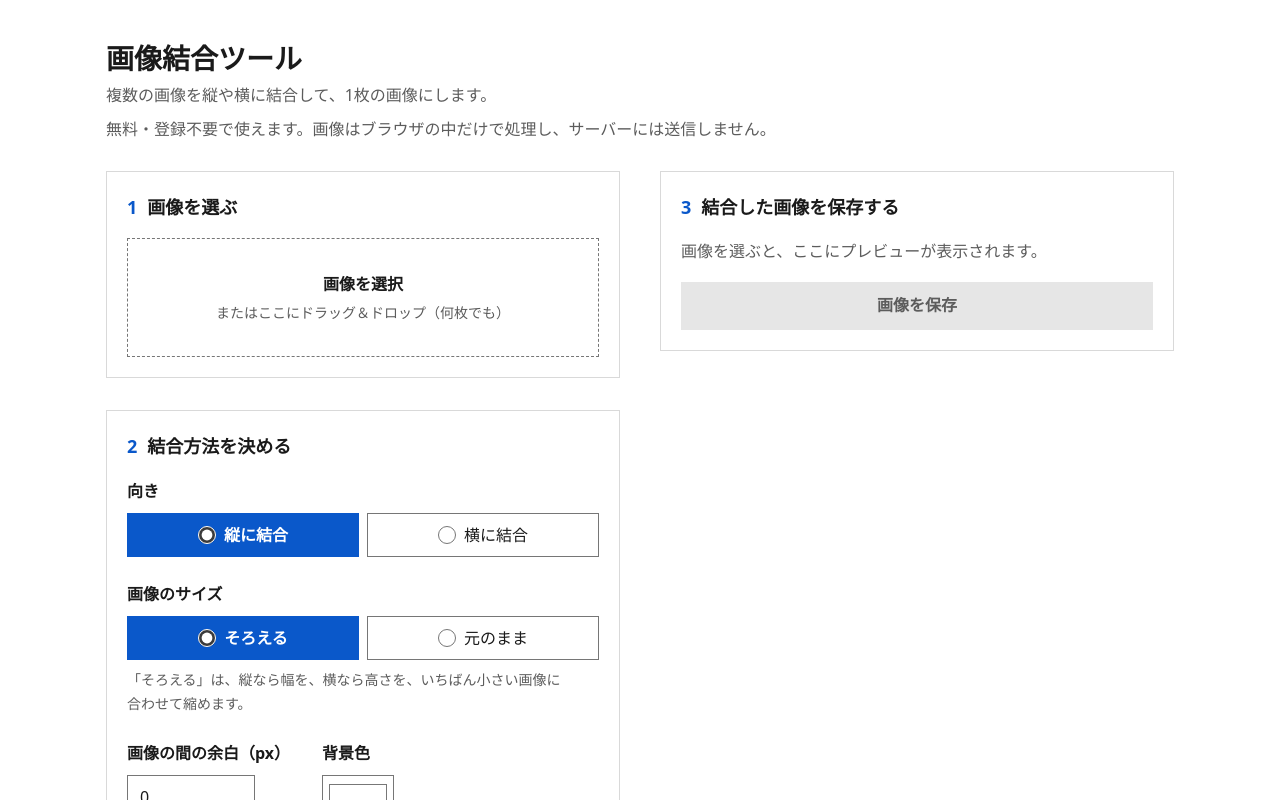
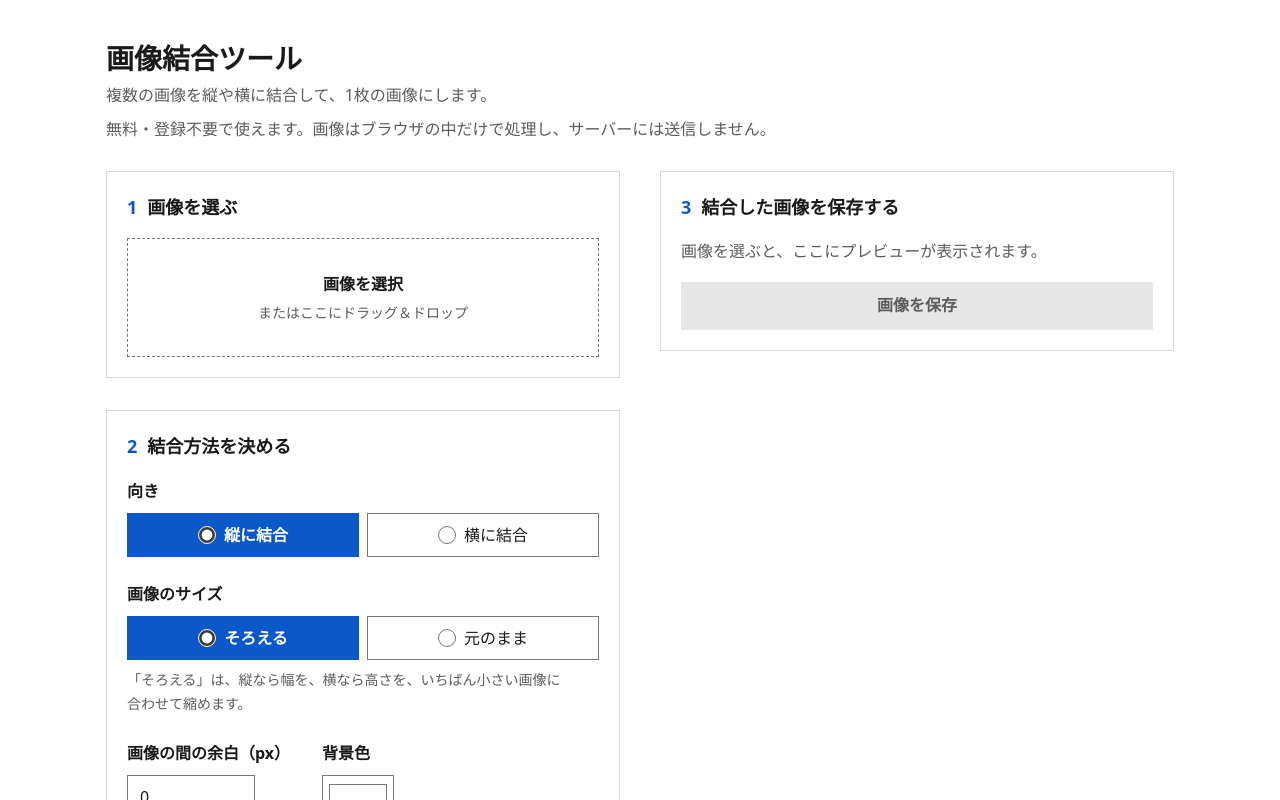
Before and after one commit to syugo1142/image-joiner, a website built with Vite: page index.html in a window 1280 px wide. Shown: the top 800 px of the page. Built offline with nearby package versions, Linux system fonts and the light colour scheme.

Commit message:
「何枚でも」の表示を消し、READMEの画面の画像を撮り直す

```diff
--- a/index.html
+++ b/index.html
@@ -21,7 +21,7 @@
         <label class="drop-zone" id="drop-zone">
           <input type="file" id="file-input" class="visually-hidden" accept="image/*" multiple>
           <span class="drop-main">画像を選択</span>
-          <span class="drop-sub">またはここにドラッグ＆ドロップ（何枚でも）</span>
+          <span class="drop-sub">またはここにドラッグ＆ドロップ</span>
         </label>
         <p class="message" id="message" role="status"></p>
         <ol class="image-list" id="image-list" role="list" aria-label="選んだ画像（結合する順）"></ol>
```
Also changed, not shown: README.md, docs/screenshot.png.
